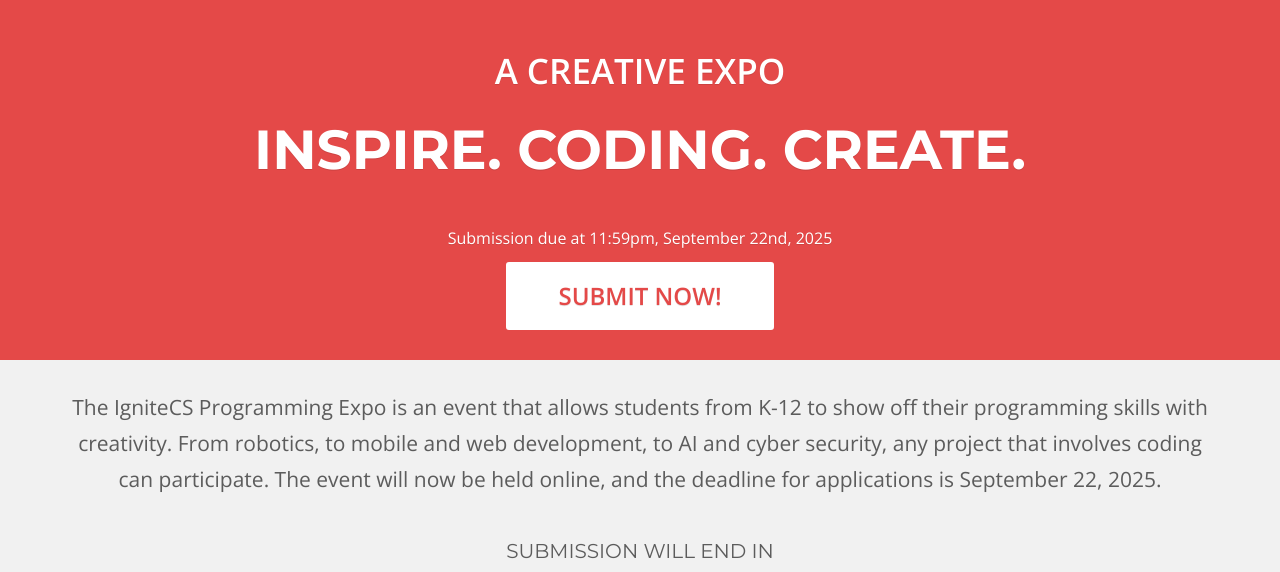
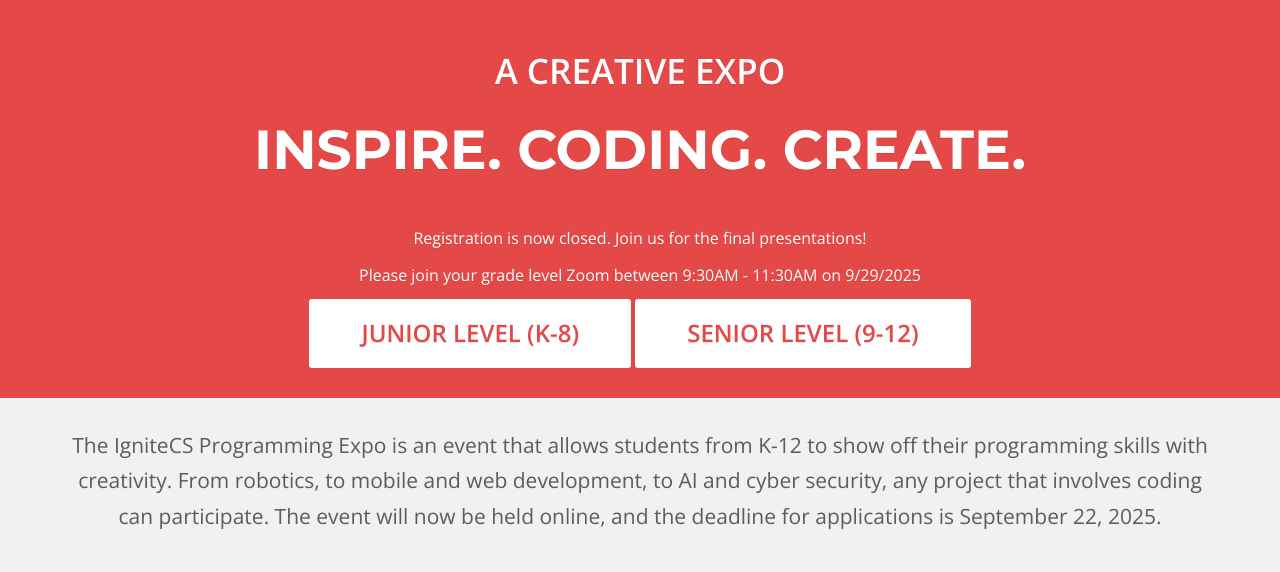
Before and after one commit to ignitecsexpo/ignitecsexpo.github.io, a plain HTML site: page index.html in a window 1280 px wide. Shown: the part 211-783 px from the top of the page. Drawn offline with nearby package versions, Linux system fonts and the light colour scheme; some packages are replaced by stand-ins of ours.

Commit message:
Update for final day: Registration closed and add Zoom join buttons
- Added registration closed message
- Commented out submission deadline and Submit Now button
- Added two Zoom join buttons: Junior Level (K-8) and Senior Level (9-12)
- Uncommented Zoom meeting time information for final day
- Buttons ready for actual Zoom links to be added

```diff
--- a/index.html
+++ b/index.html
@@ -118,15 +118,13 @@
             <!-- <p class="event_where"><strong>Now being held online!</strong></p> -->
             <!-- <p class="event_when">Project Submission Open </p> -->
             <!-- <p class="event_when">Final Interview at 9:30am, September 24th, 2023</p> -->
-            <!-- <p>Please join your grade level Zoom between 9:30AM - 11:30AM on 9/29/2025</p> -->
-            <p>Submission due at 11:59pm, September 22nd, 2025</p>
+            <p>Registration is now closed. Join us for the final presentations!</p>
+            <p>Please join your grade level Zoom between 9:30AM - 11:30AM on 9/29/2025</p>
+            <!-- <p>Submission due at 11:59pm, September 22nd, 2025</p> -->
             <!-- <p>Finalists Selection: April 26, 2021</p> -->
-            <a class="btn btn-default btn-xl wow zoomIn" data-wow-delay="0.3s" href="https://cppapcsa.wufoo.com/forms/rimsspg13l2p5p/" target="_blank">Submit Now!</a>
-            <!-- <p>Zoom ID: (K-5) 85436371992 | (6-8) 85931766078 | (9-12) 87159239331</p> -->
-            <!-- <a class="btn btn-default btn-xl wow zoomIn" data-wow-delay="0.3s" href="https://cpp.zoom.us/j/85436371992" target="_blank">Grade K-5</a> -->
-            <!-- <a class="btn btn-default btn-xl wow zoomIn" data-wow-delay="0.3s" href="https://us06web.zoom.us/j/84091655641" target="_blank">Grade 4-6</a> -->
-            <!-- <a class="btn btn-default btn-xl wow zoomIn" data-wow-delay="0.3s" href="https://us06web.zoom.us/j/85931766078" target="_blank">Grade 6-8</a> -->
-            <!-- <a class="btn btn-default btn-xl wow zoomIn" data-wow-delay="0.3s" href="https://cpp.zoom.us/j/87159239331" target="_blank">Grade 9-12</a> -->
+            <!-- <a class="btn btn-default btn-xl wow zoomIn" data-wow-delay="0.3s" href="https://cppapcsa.wufoo.com/forms/rimsspg13l2p5p/" target="_blank">Submit Now!</a> -->
+            <a class="btn btn-default btn-xl wow zoomIn" data-wow-delay="0.3s" href="#" target="_blank">Junior Level (K-8)</a>
+            <a class="btn btn-default btn-xl wow zoomIn" data-wow-delay="0.3s" href="#" target="_blank">Senior Level (9-12)</a>
         </div>
 
 
```
